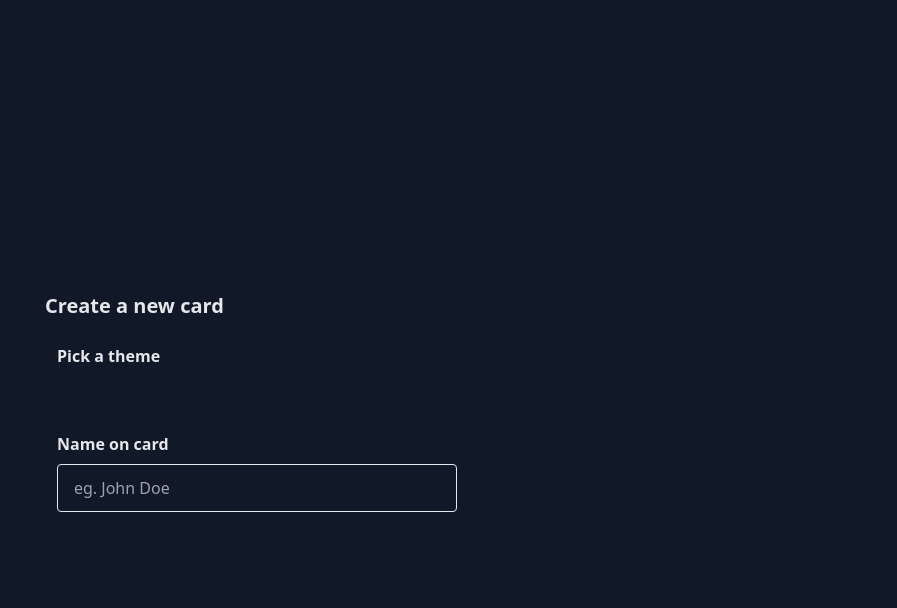
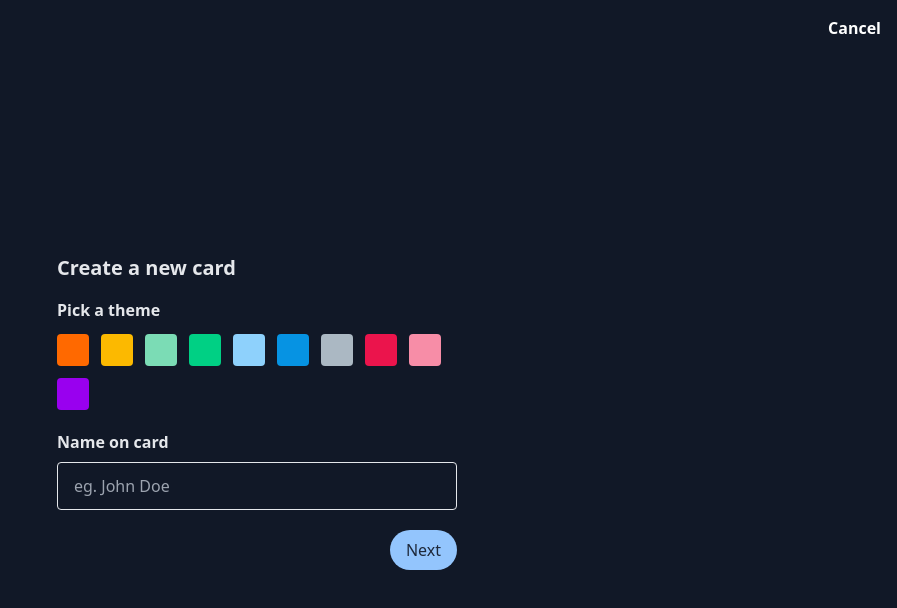
Before and after one commit to gammadefi/gamma-web, a Next.js app: page /cards/new in a window 1280 px wide. Shown: the top 608 px of the page, without its empty margins (383-1280 px from the left). Built offline with nearby package versions, Linux system fonts and the light colour scheme.

Commit message:
new changes

```diff
--- a/components/ThemePicker.tsx
+++ b/components/ThemePicker.tsx
@@ -5,14 +5,16 @@ import {AiOutlineCheckCircle} from "react-icons/ai"
 
 const ThemePicker = ({onChange = () => {}}: any ) => {
     const [selected, setSelected] = React.useState<string>("")
-    const colors = [
-        "#310099",
-        "#FFDF39",
-        "#D0B8AC",
-        "#990000",
-        "#282828",
-        "#004F24",
-    ]
+    // const colors = [
+    //     "#310099",
+    //     "#FFDF39",
+    //     "#D0B8AC",
+    //     "#990000",
+    //     "#282828",
+    //     "#004F24",
+    // ]
+
+    const colors = ['#FF6900', '#FCB900', '#7BDCB5', '#00D084', '#8ED1FC', '#0693E3', '#ABB8C3', '#EB144C', '#F78DA7', '#9900EF']
 
     React.useEffect(() => {
 
@@ -21,9 +23,9 @@ const ThemePicker = ({onChange = () => {}}: any ) => {
     }, [selected])
 
   return (
-    <div className='flex items-center gap-3 mt-3'>
+    <div className='flex items-center gap-3 mt-3 flex-wrap'>
         {colors.map((color, index) => (
-            <div onClick={() => setSelected(color)} key={index} className={`h-8 w-8 ${selected === color && ("border-white border-2")} flex items-center justify-center rounded ${'bg-['+color+']'}`}>
+            <div style={{backgroundColor:color}} onClick={() => setSelected(color)} key={index} className={`h-8 w-8 ${selected === color && ("border-white border-2")} flex  items-center justify-center rounded`}>
                 {selected === color && (<AiOutlineCheckCircle  className='text-white' />)}
             </div>
         ))}
--- a/pages/cards/new.tsx
+++ b/pages/cards/new.tsx
@@ -1,29 +1,87 @@
-import React from 'react'
-import ThemePicker from '../../components/ThemePicker'
+import { useRouter } from "next/router";
+import React, { useState } from "react";
+import ThemePicker from "../../components/ThemePicker";
+import {BsWallet2} from "react-icons/bs"
 
 function newCard() {
+  const router = useRouter();
+
+  const [step, setStep] = useState<number>(0);
+
+  const nextStep = () => {
+    setStep((prev) => prev + 1);
+  };
+
   return (
-    <div className='h-screen bg-gray-900 text-white px-8 py-8 flex items-center justify-center'>
-        <div className='max-w-2xl'>
+    <div className="h-screen bg-gray-900 relative text-white px-8 py-8 flex items-center justify-center">
+      <button
+        onClick={() => router.back()}
+        className="absolute top-4 right-4 font-semibold"
+      >
+        Cancel
+      </button>
+      <div className="max-w-2xl">
+        <div className="mt-6 w-full px-3">
+          {step === 0 && (
+            <>
+              <h3 className="font-semibold md:text-xl mb-4 text-lg text-gray-200 mt-1">
+                Create a new card
+              </h3>
+              <div className="mx-auto md:w-[400px] sm:w-[320px] w-full">
+                <label className="font-semibold text-gray-200">
+                  Pick a theme
+                </label>
+                <ThemePicker onChange={(val: any) => console.log(val)} />
+              </div>
+              <div className="mx-auto mt-5 md:w-[400px] sm:w-[320px] w-full">
+                <label className="font-semibold text-gray-200">
+                  Name on card
+                </label>
+                <input
+                  maxLength={50}
+                  placeholder="eg. John Doe"
+                  className="h-12 w-full mx-auto border bg-transparent mt-2 rounded px-4"
+                />
+              </div>
+              <button
+                onClick={() => nextStep()}
+                className="bg-blue-300 font-medium text-slate-800 mt-5 ml-auto block px-4 py-2 rounded-full"
+              >
+                Next
+              </button>
+            </>
+          )}
 
-            <h3 className='font-semibold md:text-xl text-lg text-gray-200 mt-1'>Create a new card</h3>
+          {step === 1 && (
+            <>
+              <h3 className="font-semibold md:text-xl mb-4 text-lg text-gray-200 mt-1">
+                Fund your card
+              </h3>
+              <h5 className="text-gray-300 text-sm">Select wallet to fund your card</h5>
+              <div className="mx-auto mt-6 md:w-[400px] sm:w-[320px] w-full">
+                <button className="h-14 flex items-center gap-4  px-4 rounded bg-slate-700 border border-gray-300 w-full">
+                    <img src="/logo-light.svg" className="h-8 w-auto" />
+                     <div>
+                        <h3 className="text-left font-semibold">Gamma Wallet</h3>
+                        <h5 className="text-left text-gray-300 text-[12px]">Fund with gammapay wallet</h5>
+                     </div>
+                </button>
+                <button className="h-14 flex mt-6 items-center gap-4  px-4 rounded bg-slate-700 border border-gray-300 w-full">
+                    <img src="https://upload.wikimedia.org/wikipedia/commons/thumb/e/e8/Binance_Logo.svg/800px-Binance_Logo.svg.png" className="h-8 w-auto" />
+                     <div>
+                        <h3 className="text-left font-semibold">Binance Pay</h3>
+                        <h5 className="text-left text-gray-300 text-[12px]">Fund with binance wallet</h5>
+                     </div>
+                </button>
+              </div>
 
-            <div className='mt-6 w-full px-3'>
 
-                 <div className="mx-auto md:w-[400px] sm:w-[320px] w-full">
-                 <label className='font-semibold text-gray-200'>Pick a theme</label>
-                 <ThemePicker onChange={(val:any) => console.log(val)
-                 } />
-                </div>
-                <div className="mx-auto mt-5 md:w-[400px] sm:w-[320px] w-full">
-                    <label className='font-semibold text-gray-200'>Name on card</label>
-                    <input placeholder='eg. John Doe' className='h-12 w-full mx-auto border bg-transparent mt-2 rounded px-4' />
-                </div>
-            </div>
-
+            </>
+          )}
         </div>
+      </div>
     </div>
-  )
+  );
 }
 
-export default newCard
+export default newCard;
```
